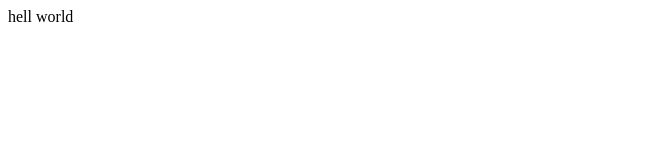
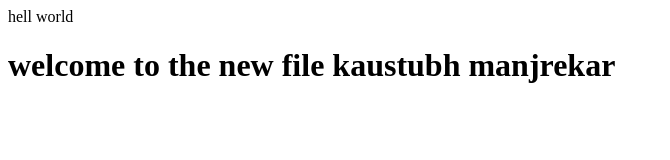
Before and after one commit to coscube98/test-, a plain HTML site: page index.html in a window 1280 px wide. Shown: the whole page, without its empty margins (0-670 px from the left). Drawn offline with Linux system fonts and the light colour scheme.

Commit message:
add commited updated files

```diff
--- a/index.html
+++ b/index.html
@@ -1 +1,2 @@
 <p>hell world<p>
+<h1>welcome to the new file kaustubh manjrekar </h1>
```
